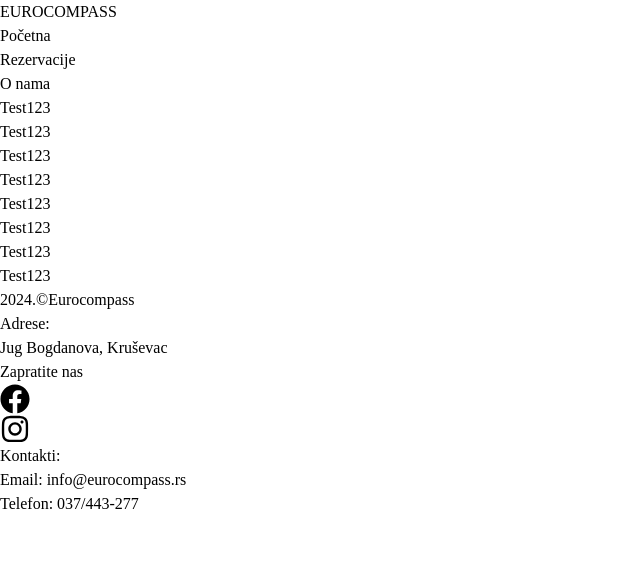
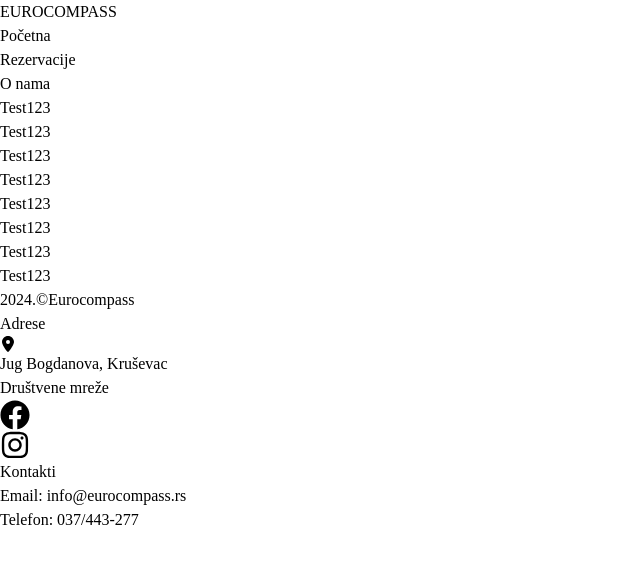
Before and after one commit to minzhoudu/eurocompass-simple, a React (Vite) app: page / in a window 1280 px wide. Shown: the top 564 px of the page, without its empty margins (0-640 px from the left). Built offline with nearby package versions, Linux system fonts and the light colour scheme.

Commit message:
cleaning/refactoring footer

```diff
--- a/src/components/footer/Footer.tsx
+++ b/src/components/footer/Footer.tsx
@@ -1,51 +1,24 @@
-import { FaFacebook, FaInstagram } from "react-icons/fa";
-import { Devider } from "./devider";
+import { Addresses, Contacts, Devider, SocialNetworks } from "./components";
 
 export const Footer = () => {
   const year = new Date().getFullYear();
 
   return (
-    <footer className="flex w-3/4 flex-col rounded-t-xl bg-[#2a4060] pb-10 text-center text-white">
-      <div className="py-10 text-3xl font-bold tracking-wider">
+    <footer className="flex w-3/4 flex-col rounded-t-xl bg-[#2a4060] text-center text-white">
+      <div className="border-b-2 py-10 text-3xl font-bold tracking-wider">
         <p>{year}.©Eurocompass </p>
       </div>
 
-      <div className="flex justify-evenly">
-        <div className="flex flex-col gap-5">
-          <h2 className="text-2xl font-bold">Adrese:</h2>
-          <p className="text-xl">Jug Bogdanova, Kruševac</p>
-        </div>
+      <div className="flex justify-evenly py-10">
+        <Addresses />
 
         <Devider />
 
-        <div className="flex flex-col gap-5">
-          <h2 className="text-2xl font-bold">Zapratite nas</h2>
-
-          <div className="flex justify-evenly">
-            <a
-              href="https://www.facebook.com"
-              target="_blank"
-              rel="noopener noreferrer"
-            >
-              <FaFacebook size={30} />
-            </a>
-            <a
-              href="https://www.instagram.com"
-              target="_blank"
-              rel="noopener noreferrer"
-            >
-              <FaInstagram size={30} />
-            </a>
-          </div>
-        </div>
+        <SocialNetworks />
 
         <Devider />
 
-        <div className="flex flex-col gap-5">
-          <h2 className="text-2xl font-bold">Kontakti:</h2>
-          <p>Email: info@eurocompass.rs</p>
-          <p>Telefon: 037/443-277</p>
-        </div>
+        <Contacts />
       </div>
     </footer>
   );
--- /dev/null
+++ b/src/components/footer/components/addresses/Addresses.tsx
@@ -0,0 +1,23 @@
+import { FaLocationDot } from "react-icons/fa6";
+
+export const Addresses = () => {
+  return (
+    <>
+      <div className="flex flex-col gap-5">
+        <h2 className="text-2xl font-bold">Adrese</h2>
+
+        <div className="flex items-center gap-1 text-xl underline underline-offset-2">
+          <FaLocationDot />{" "}
+          <a
+            href="https://maps.app.goo.gl/UMfyWThyuks2yfvVA"
+            target="_blank"
+            rel="noopener noreferrer"
+            className="cursor-pointer"
+          >
+            Jug Bogdanova, Kruševac
+          </a>
+        </div>
+      </div>
+    </>
+  );
+};
--- /dev/null
+++ b/src/components/footer/components/addresses/index.ts
@@ -0,0 +1 @@
+export * from "./Addresses";
--- /dev/null
+++ b/src/components/footer/components/contacts/Contacts.tsx
@@ -0,0 +1,17 @@
+export const Contacts = () => {
+  return (
+    <div className="flex flex-col gap-5">
+      <h2 className="text-2xl font-bold">Kontakti</h2>
+      <p className="text-lg">
+        Email:{" "}
+        <a
+          className="underline underline-offset-2"
+          href="mailto:info@eurocompass.rs"
+        >
+          info@eurocompass.rs
+        </a>
+      </p>
+      <p className="text-lg">Telefon: 037/443-277</p>
+    </div>
+  );
+};
--- /dev/null
+++ b/src/components/footer/components/contacts/index.ts
@@ -0,0 +1 @@
+export * from "./Contacts";
--- /dev/null
+++ b/src/components/footer/components/index.ts
@@ -0,0 +1,4 @@
+export * from "./devider";
+export * from "./addresses";
+export * from "./social-networks";
+export * from "./contacts";
--- /dev/null
+++ b/src/components/footer/components/social-networks/SocialNetworks.tsx
@@ -0,0 +1,32 @@
+import { FaFacebook, FaInstagram } from "react-icons/fa";
+
+export const SocialNetworks = () => {
+  const socialNetworkClasses =
+    "cursor-pointer rounded-full p-2 transition-all duration-500 ease-in-out hover:bg-[#fff312c5] hover:text-black";
+  const socialNetworkSize = 30;
+
+  return (
+    <div className="flex flex-col gap-5">
+      <h2 className="text-2xl font-bold">Društvene mreže</h2>
+
+      <div className="flex justify-evenly">
+        <a
+          href="https://www.facebook.com"
+          target="_blank"
+          rel="noopener noreferrer"
+          className={socialNetworkClasses}
+        >
+          <FaFacebook size={socialNetworkSize} />
+        </a>
+        <a
+          href="https://www.instagram.com/eurocompass.rs/"
+          target="_blank"
+          rel="noopener noreferrer"
+          className={socialNetworkClasses}
+        >
+          <FaInstagram size={socialNetworkSize} />
+        </a>
+      </div>
+    </div>
+  );
+};
--- /dev/null
+++ b/src/components/footer/components/social-networks/index.ts
@@ -0,0 +1 @@
+export * from "./SocialNetworks";
```
Also changed, not shown: src/components/footer/components/devider/Devider.tsx (renamed from src/components/footer/devider/Devider.tsx), src/components/footer/components/devider/index.ts (renamed from src/components/footer/devider/index.ts).
